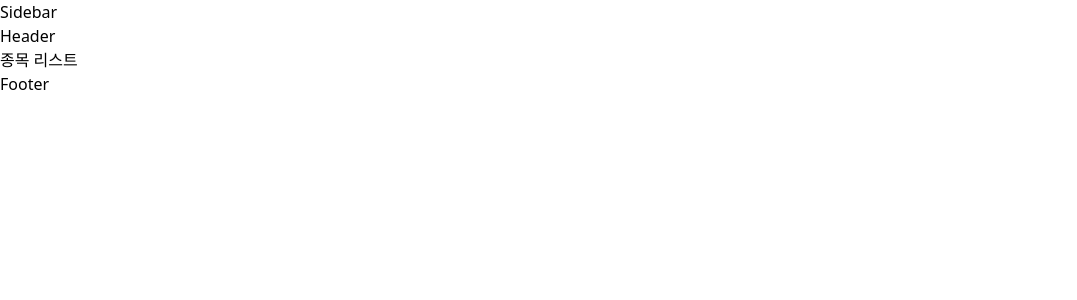
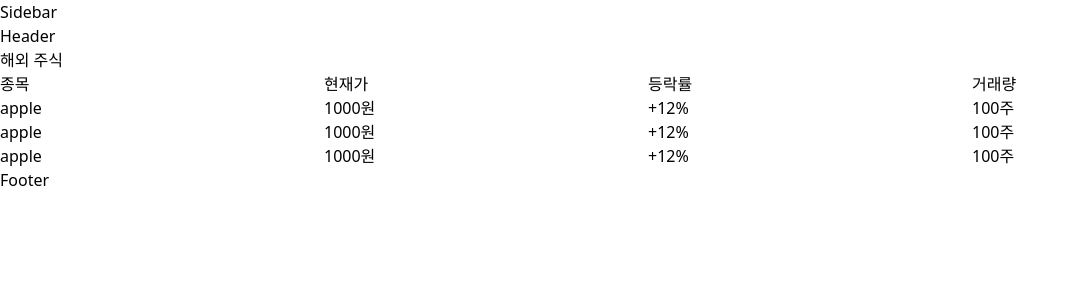
Before and after one commit to Pda-Final-Project/frontend, a React (Vite) app: page /stocks in a window 1280 px wide. Shown: the top 300 px of the page, without its empty margins (0-1077 px from the left). Built offline with nearby package versions, Linux system fonts and the light colour scheme; what igniteui-react-charts would draw is missing.

Commit message:
P3-38(#11) feature/종목리스트 UI 구현

```diff
--- a/src/pages/StockListPage/index.jsx
+++ b/src/pages/StockListPage/index.jsx
@@ -1,5 +1,68 @@
-import React from "react";
+import React, { useState, useEffect } from "react";
+import { useNavigate } from "react-router-dom";
+export default function index() {
+  const navigate = useNavigate();
+  const [stocks, setStocks] = useState([
+    {
+      ticker: "APPL",
+      name: "apple",
+      price: "1000",
+      rate: "+12",
+      volume: "100",
+    },
+    {
+      ticker: "APPL",
+      name: "apple",
+      price: "1000",
+      rate: "+12",
+      volume: "100",
+    },
+    {
+      ticker: "APPL",
+      name: "apple",
+      price: "1000",
+      rate: "+12",
+      volume: "100",
+    },
+  ]);
 
-export default function index() {
-  return <div>종목 리스트</div>;
+  useEffect(() => {
+    //종목리스트 조회 api 호출
+  }, []);
+  return (
+    <div>
+      <div>해외 주식</div>
+      <div className="flex flex-col">
+        <div className="grid grid-cols-4 gap-4">
+          <div>종목</div>
+          <div>현재가</div>
+          <div>등락률</div>
+          <div>거래량</div>
+        </div>
+        {stocks.map((stock) => (
+          <div
+            key={stock.ticker}
+            className="grid grid-cols-4 gap-4"
+            onClick={() => {
+              navigate(`../main/${stock.ticker}`);
+            }}
+          >
+            <div>{stock.name}</div>
+            <div>
+              {stock.price}
+              <span>원</span>
+            </div>
+            <div>
+              {stock.rate}
+              <span>%</span>
+            </div>
+            <div>
+              {stock.volume}
+              <span>주</span>
+            </div>
+          </div>
+        ))}
+      </div>
+    </div>
+  );
 }
```
